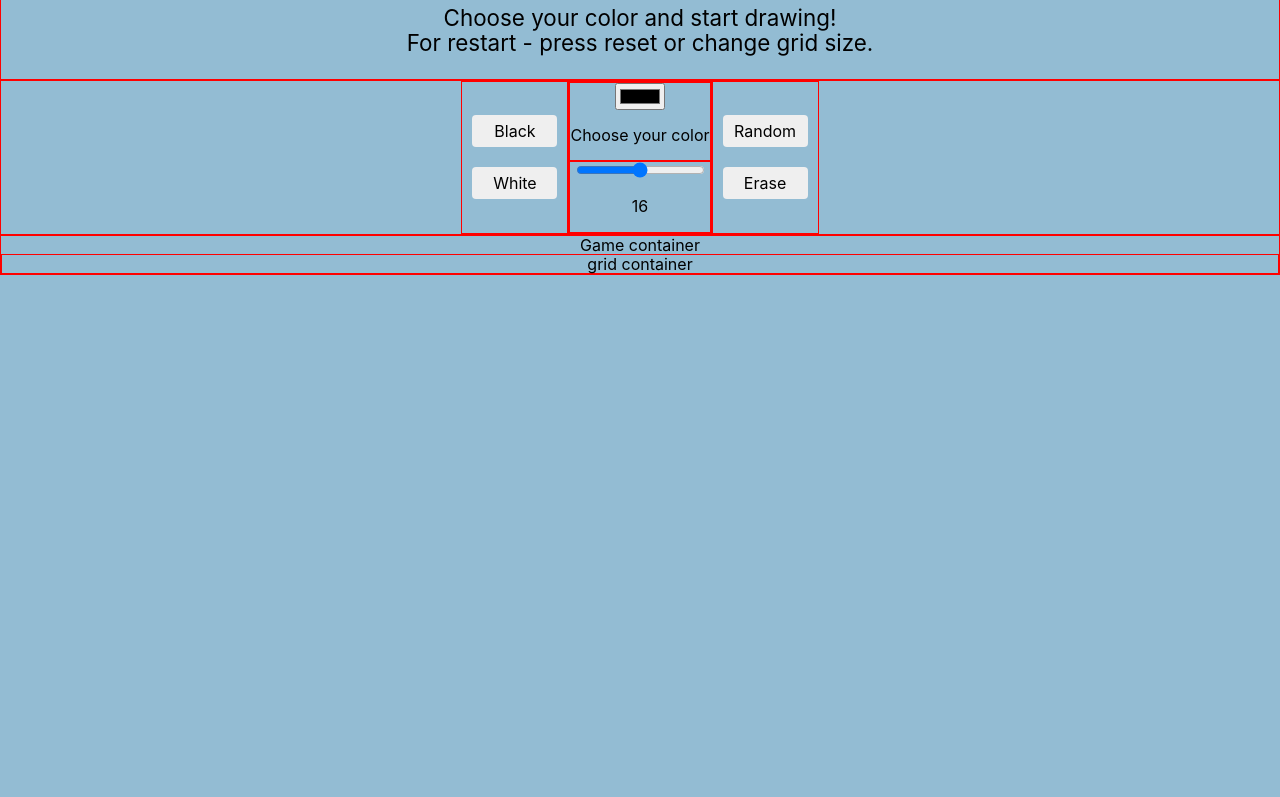
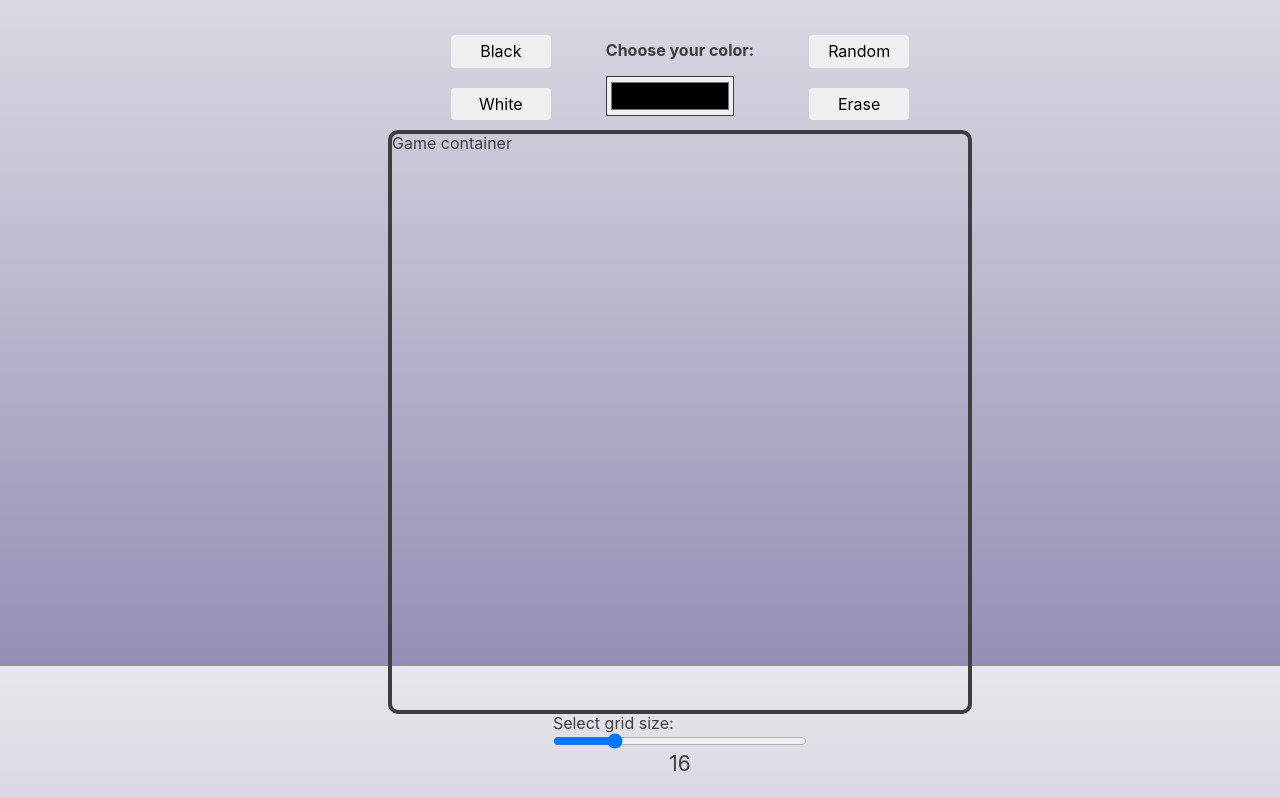
Before and after one commit to dariuszgros/etch-a-sketch, a plain HTML site: page index.html in a window 1280 px wide. Shown: the part 134-931 px from the top of the page. Before the commit the page ends 800 px from the top, so only its background shows below. Drawn offline with Linux system fonts and the light colour scheme.

Commit message:
Small redesign

```diff
--- a/index.html
+++ b/index.html
@@ -14,38 +14,33 @@
     </header>
 
     <main class="main-content">
-      <div class="description">
-        <p>Choose your color and start drawing! <br>
-        For restart - press reset or change grid size.</p>
-      </div>
+      <!-- <div class="description">
+        <p>
+          Choose your color and start drawing! <br />
+          For restart - press reset or change grid size.
+        </p>
+      </div> -->
 
       <div class="settings">
         <div class="color-buttons">
-          <button type="button" class="black rectangle">Black</button>
-          <button type="button" class="white rectangle">White</button>
+          <button type="button" class="black buttons">Black</button>
+          <button type="button" class="white buttons">White</button>
         </div>
-        <div>
-          <div class="color-picker">
-            <input type="color" id="color">
-            <p>Choose your color</p>
-          </div>
-        <div class="slider-with-value">
-          <input type="range" min="2" max="64" id="slider">
-          <p class="value">16</p>
+        <div class="color-picker">
+          <p class="choose-color-text">Choose your color:</p>
+          <input type="color" id="color" />
+        </div>
+        <div class="color-buttons">
+          <button type="button" class="random buttons">Random</button>
+          <button type="button" class="eraser buttons">Erase</button>
         </div>
       </div>
-        <div class="color-buttons">
-          <button type="button" class="random rectangle">Random</button>
-          <button type="button" class="eraser rectangle">Erase</button>
-        </div>
-    </div>
 
-        <div class="game-container">
-          Game container
-          <div class="grid-container">
-            grid container
-          </div>
-        </div>
+      <div class="game-container">Game container</div>
+      <div class="slider-with-value">
+        <label for="slider">Select grid size:</label>
+        <input type="range" value="16" min="2" max="64" id="slider" />
+        <p class="value">16</p>
       </div>
     </main>
   </body>
--- a/styles/style.css
+++ b/styles/style.css
@@ -1,22 +1,42 @@
+:root {
+  --bg-color: #1f2833;
+  --main-color: #3e3e3e;
+  --secondary-color: rgb(131, 235, 106);
+  --font-main: -apple-system, BlinkMacSystemFont, "Segoe UI", Roboto, Oxygen,
+    Ubuntu, Cantarell, "Open Sans", "Helvetica Neue", sans-serif;
+}
+
 html {
   height: 100%;
 }
 
-div {
-  border: red solid 1px;
+.main-content {
+  margin-left: 5rem;
+  display: flex;
+  flex-direction: column;
+  align-items: center;
+  color: var(--main-color);
+  height: 100%;
+  font-family: var(--font-main);
+}
+
+header {
+  text-align: center;
+  background-clip: text;
+  font-weight: bolder;
+  font-size: 2rem;
 }
 
 body {
-  background-color: rgba(1, 97, 153, 0.425);
-  font-family: -apple-system, BlinkMacSystemFont, "Segoe UI", Roboto, Oxygen,
-    Ubuntu, Cantarell, "Open Sans", "Helvetica Neue", sans-serif;
-  text-align: center;
+  background-color: var(--bg-color);
+  font-family: var(--font-main);
   color: rgb(0, 0, 0);
-}
-
-.title {
-  margin: 40px 0 20px 0;
-  font-size: 3rem;
+  background-repeat: no-repeat;
+  background-attachment: fixed;
+  background: linear-gradient(
+    hsla(252, 11%, 91%, 0.95),
+    hsla(252, 20%, 61%, 0.95)
+  );
 }
 
 .description {
@@ -33,25 +53,43 @@ body {
   flex-direction: column;
   justify-content: center;
 }
-.rectangle {
+.buttons {
   margin: 10px;
   padding: 7px;
-  width: 85px;
+  width: 100px;
   color: rgb(0, 0, 0);
   border: black;
   border-radius: 4px;
   cursor: pointer;
 }
-.color-picker {
-}
-#color {
-}
-.slider-with-value {
-}
-#slider {
+.color-picker{
+  margin-left: 45px;
+  margin-right: 45px;
+  font-weight: bold;
 }
 
 .game-container {
+  width: 45vw;
+  height: 45vw;
+  margin: auto;
+  border: 4px solid var(--main-color);
+  border-radius: 10px;
 }
-.grid-container {
+
+input[type="color"] {
+  border: 1px solid var(--main-color);
+  overflow: hidden;
+  width: 8rem;
+  height: 40px;
 }
+
+input[type="range"] {
+  position: relative;
+  width: 100%;
+}
+
+.value{
+  text-align: center;
+  font-size: 1.3rem;
+  margin-top: 0;
+}
```
